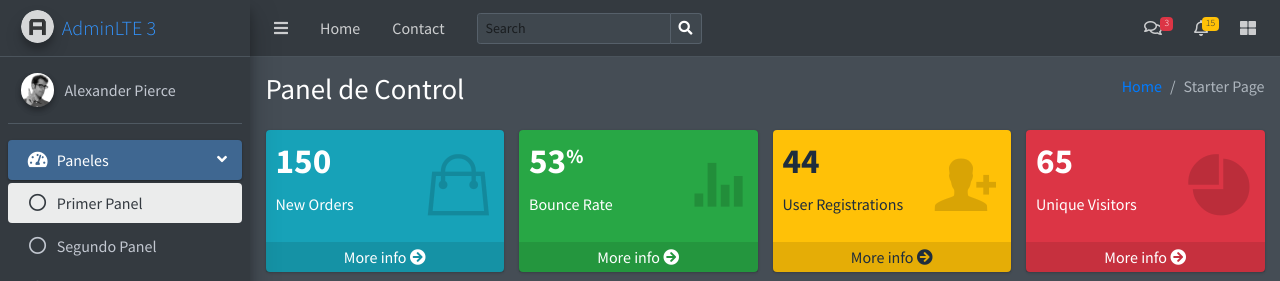
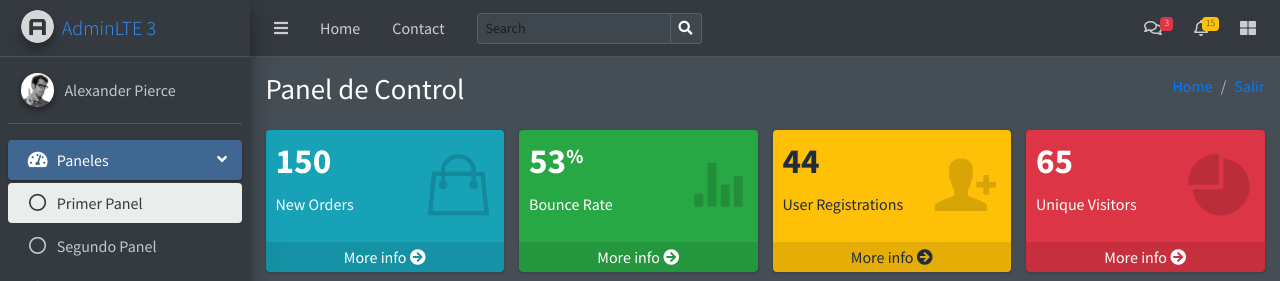
Before and after one commit to edgoca1962/cms, a PHP site: a page that uses cms_adm/vistas/contenidos/Navegacion.php in a window 1280 px wide. Shown: the top 281 px of the page. Run offline with PHP 8.4, Linux system fonts and the light colour scheme; some libraries are stand-ins or nearby versions.

Commit message:
Opcion Salir

```diff
--- a/cms_adm/vistas/contenidos/Navegacion.php
+++ b/cms_adm/vistas/contenidos/Navegacion.php
@@ -223,7 +223,7 @@
                   <div class="col-sm-6">
                      <ol class="breadcrumb float-sm-right">
                         <li class="breadcrumb-item"><a href="Inicio">Home</a></li>
-                        <li class="breadcrumb-item active">Starter Page</li>
+                        <li class="breadcrumb-item active"><a href="Ingreso">Salir</a></li>
                      </ol>
                   </div><!-- /.col -->
                </div><!-- /.row -->
```
